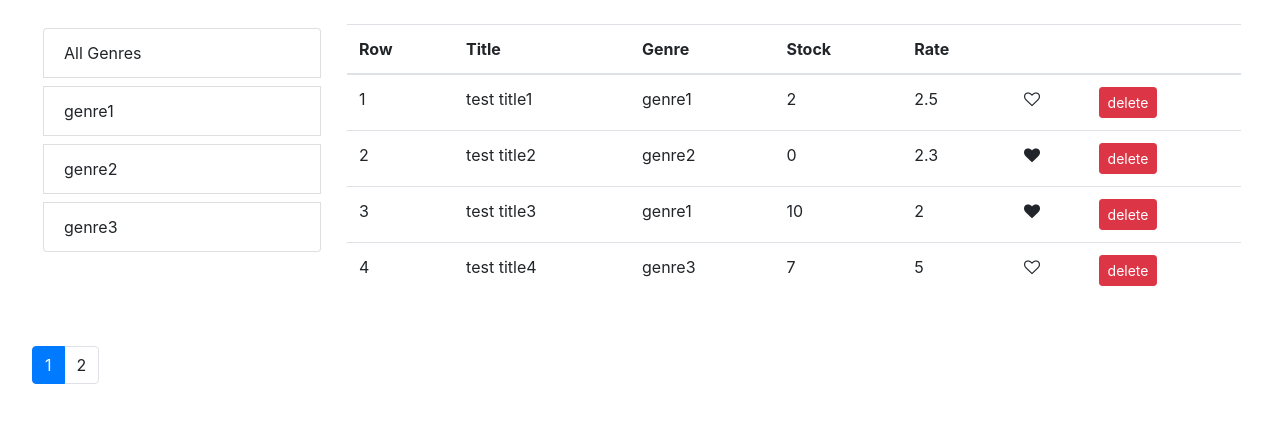
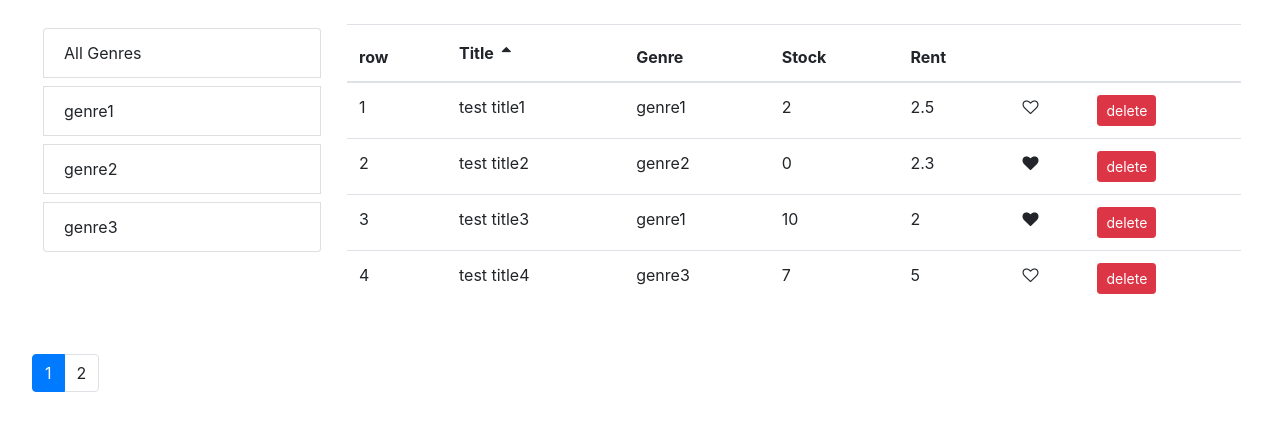
Before and after one commit to smzerehpoush/react-app, a React (Create React App) app: page /movies in a window 1280 px wide. Shown: the top 430 px of the page. Built offline with nearby package versions, Linux system fonts and the light colour scheme.

Commit message:
refactoring code...

```diff
--- a/src/components/common/like.jsx
+++ b/src/components/common/like.jsx
@@ -6,9 +6,8 @@ class Like extends Component {
     if (this.props.liked === "false") likeClassName += "-o";
     return (
       <i
-        style={{ cursor: "pointer" }}
         onClick={() => this.props.onClick()}
-        className={likeClassName}
+        className={likeClassName + " clickable"}
         aria-hidden="true"
       />
     );
--- /dev/null
+++ b/src/components/common/table.jsx
@@ -0,0 +1,22 @@
+import React, { Component } from "react";
+import TableHeader from "./tableHeader";
+import TableBody from "./tableBody";
+
+class Table extends Component {
+  render() {
+    const { onSort, sortColumn, columns, data } = this.props;
+
+    return (
+      <table className="table">
+        <TableHeader
+          columns={columns}
+          sortColumn={sortColumn}
+          onSort={onSort}
+        />
+        <TableBody columns={columns} data={data} />
+      </table>
+    );
+  }
+}
+
+export default Table;
--- /dev/null
+++ b/src/components/common/tableBody.jsx
@@ -0,0 +1,31 @@
+import React, { Component } from "react";
+import _ from "lodash";
+class TableBody extends Component {
+  renderCell = (item, column) => {
+    if (column.content) {
+      return column.content(item);
+    } else {
+      return _.get(item, column.path);
+    }
+  };
+  createKey = (item, column) => {
+    return item._id + (column.path || column.key);
+  };
+  render() {
+    const { data, columns } = this.props;
+    return (
+      <tbody>
+        {data.map(item => (
+          <tr key={item._id}>
+            {columns.map(column => (
+              <td key={this.createKey(item, column)}>
+                {this.renderCell(item, column)}
+              </td>
+            ))}
+          </tr>
+        ))}
+      </tbody>
+    );
+  }
+}
+export default TableBody;
--- /dev/null
+++ b/src/components/common/tableHeader.jsx
@@ -0,0 +1,42 @@
+import React, { Component } from "react";
+class TableHeader extends Component {
+  raiseSort = path => {
+    console.log(this.props);
+    const { sortColumn, onSort } = this.props;
+    console.log("before", sortColumn.order);
+    if (sortColumn.path === path) {
+      console.log(path);
+      sortColumn.order = sortColumn.order === "asc" ? "desc" : "asc";
+    } else {
+      sortColumn.order = "asc";
+      sortColumn.path = path;
+    }
+    console.log("after", sortColumn.order);
+    onSort(sortColumn);
+  };
+  renderSortIcon = column => {
+    const { sortColumn } = this.props;
+    if (column.path !== sortColumn.path) return null;
+    else return <i className={"m-2 fa fa-sort-" + sortColumn.order} />;
+  };
+  render() {
+    return (
+      <thead>
+        <tr>
+          {this.props.columns.map(column => (
+            <th
+              className="clickable"
+              key={column.path || column.key}
+              onClick={() => this.raiseSort(column.path)}
+            >
+              {column.lable}
+              {this.renderSortIcon(column)}
+            </th>
+          ))}
+        </tr>
+      </thead>
+    );
+  }
+}
+
+export default TableHeader;
--- a/src/components/movies.jsx
+++ b/src/components/movies.jsx
@@ -6,7 +6,6 @@ import { getGenres } from "../services/fakeGenreServices";
 import _ from "lodash";
 import paginate from "../utils/paginate";
 import ListGroup from "./common/listGroup";
-
 class Movies extends Component {
   state = {
     movies: [],
@@ -50,17 +49,7 @@ class Movies extends Component {
       currentGenre: currentGenre === item ? undefined : item
     });
   };
-  handleSort = path => {
-    const { sortColumn } = this.state;
-    console.log("before", sortColumn.order);
-    if (sortColumn.path === path) {
-      console.log(path);
-      sortColumn.order = sortColumn.order === "asc" ? "desc" : "asc";
-    } else {
-      sortColumn.order = "asc";
-      sortColumn.path = path;
-    }
-    console.log("after", sortColumn.order);
+  handleSort = sortColumn => {
     this.setState({ sortColumn });
   };
   getCurrentPage = pages => {
@@ -70,7 +59,7 @@ class Movies extends Component {
       : currentPage;
   };
 
-  filterMoviesByGenre = movies => {
+  filterMovies = movies => {
     let counter = 0;
     const { currentGenre } = this.state;
     return currentGenre === undefined || currentGenre._id === "allGenres"
@@ -83,23 +72,24 @@ class Movies extends Component {
           return element;
         });
   };
-  render() {
-    const {
-      pageSize,
-      movies: allMovies,
-      genres,
-      currentGenre,
-      sortColumn
-    } = this.state;
-    const filteredMovies = this.filterMoviesByGenre(allMovies);
+  sortMovies = (movies, sortColumn) => {
+    let sortedMovies = _.sortBy(movies, [sortColumn.path]);
+    if (sortColumn.order === "desc") sortedMovies.reverse();
+    return sortedMovies;
+  };
+  getPagedData = () => {
+    const { pageSize, movies: allMovies, sortColumn } = this.state;
+    const filteredMovies = this.filterMovies(allMovies);
     let pagesCount = filteredMovies.length / pageSize;
     const pages = (_.pages = _.range(1, pagesCount + 1));
-    console.log(sortColumn);
-    let sortedMovies = _.sortBy(filteredMovies, [sortColumn.path]);
-    if (sortColumn.order === "desc") sortedMovies.reverse();
+    let sortedMovies = this.sortMovies(filteredMovies, sortColumn);
     const currentPage = this.getCurrentPage(pages);
     const movies = paginate(sortedMovies, currentPage, pageSize);
-
+    return { movies, pages, currentPage };
+  };
+  render() {
+    const { genres, currentGenre, sortColumn } = this.state;
+    const { movies, pages, currentPage } = this.getPagedData();
     return movies.length === 0 ? (
       "No Data To Show!"
     ) : (
@@ -116,6 +106,7 @@ class Movies extends Component {
           </div>
           <div className="col">
             <MoviesTable
+              sortColumn={sortColumn}
               onDelete={this.handleDelete}
               onLike={this.handleLike}
               movies={movies}
--- a/src/components/moviesTable.jsx
+++ b/src/components/moviesTable.jsx
@@ -1,55 +1,45 @@
 import React, { Component } from "react";
-// import "bootstrap/dist/css/bootstrap.css";
 import Like from "./common/like";
+import Table from "./common/table";
 class MoviesTable extends Component {
-  render() {
-    const { movies, onSort } = this.props;
-    const count = movies.length;
-    if (count === 0) {
-      return <p>There are no movies in table</p>;
-    }
-    return (
-      <React.Fragment>
-        {/* <p>showing {count} movies in the database</p> */}
-        <table className="table">
-          <thead>
-            <tr>
-              <th onClick={() => onSort("row")}>Row</th>
-              <th onClick={() => onSort("title")}>Title</th>
-              <th onClick={() => onSort("genre")}>Genre</th>
-              <th onClick={() => onSort("numberInStock")}>Stock</th>
-              <th onClick={() => onSort("dailyRentalRate")}>Rate</th>
-              <th />
-              <th />
-            </tr>
-          </thead>
-          <tbody>
-            {this.props.movies.map(movie => (
-              <tr key={movie._id}>
-                <td>{movie.row}</td>
-                <td>{movie.title}</td>
-                <td>{movie.genre}</td>
-                <td>{movie.numberInStock}</td>
-                <td>{movie.dailyRentalRate}</td>
-                <td>
+  columns = [
+    { path: "row", lable: "row" },
+    { path: "title", lable: "Title" },
+    { path: "genre", lable: "Genre" },
+    { path: "numberInStock", lable: "Stock" },
+    { path: "dailyRentalRate", lable: "Rent" },
+    {
+      key: "like",
+      content: movie => (
         <Like
           liked={movie.liked}
           onClick={() => this.props.onLike(movie._id)}
         />
-                </td>
-                <td>
+      )
+    },
+    {
+      key: "delete",
+      content: movie => (
         <button
           onClick={() => this.props.onDelete(movie._id)}
           className="btn btn-danger btn-sm"
         >
           delete
         </button>
-                </td>
-              </tr>
-            ))}
-          </tbody>
-        </table>
-      </React.Fragment>
+      )
+    }
+  ];
+  render() {
+    const { onSort, sortColumn, movies } = this.props;
+    return movies.length === 0 ? (
+      <p>There are no movies in table</p>
+    ) : (
+      <Table
+        columns={this.columns}
+        data={movies}
+        sortColumn={sortColumn}
+        onSort={onSort}
+      />
     );
   }
 }
--- /dev/null
+++ b/src/index.css
@@ -0,0 +1,9 @@
+.body {
+    margin: 0;
+    padding: 30px 0 0 0;
+    font-family: sans-serif
+}
+
+.clickable {
+    cursor: pointer
+}
--- a/src/index.js
+++ b/src/index.js
@@ -2,7 +2,7 @@ import React from "react";
 import ReactDOM from "react-dom";
 import "bootstrap/dist/css/bootstrap.css";
 import "font-awesome/css/font-awesome.min.css";
-
+import './index.css'
 // import App from "./App";
 import Movies from "./components/movies";
 ReactDOM.render( < Movies / > , document.getElementById("root"));
```
Lines whose indentation alone changed are shown as unchanged.
